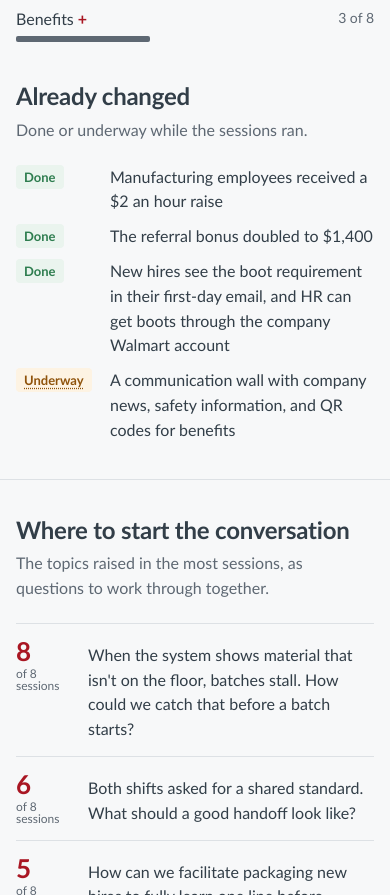
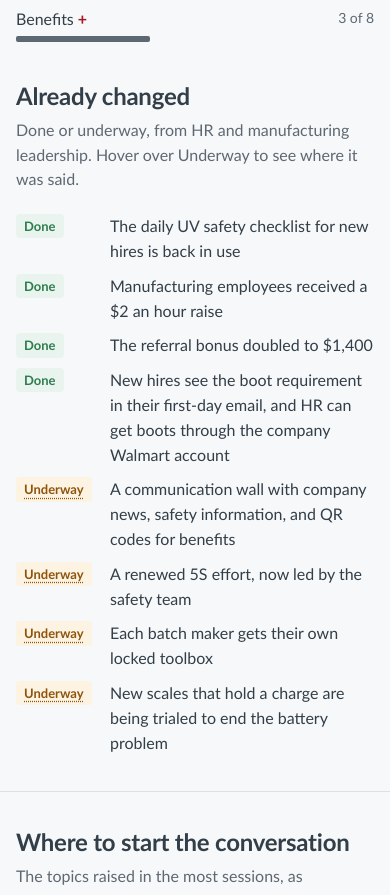
Before and after one commit to nazdar-learning/listening-sessions-2026, a plain HTML site: page index.html in a window 390 px wide. Shown: the part 1105-2000 px from the top of the page. Drawn offline with Linux system fonts and the light colour scheme.

Commit message:
v1.9: Show leadership's work underway, add a training decision, an overtime area, and heat; drop What happens next
Co-Authored-By: Claude Opus 5.5 <noreply@anthropic.com>

```diff
--- a/data.js
+++ b/data.js
@@ -4,8 +4,8 @@
 // Leader version is discussion-first: no effort, owners, types, or HR solution lists (Cindy, Oct 15).
 // HR's drafts of those are kept in OneDrive, Listening Session Recaps.
 window.LISTENING_DATA = {
- "VERSION": "1.8",
- "UPDATED": "October 16, 2026",
+ "VERSION": "1.9",
+ "UPDATED": "November 23, 2026",
  "SESSIONS": [
   {
    "k": "a",
@@ -89,7 +89,8 @@ window.LISTENING_DATA = {
   "Safety",
   "Equipment and workflow",
   "Support from leads",
-  "Hiring, pay, and policy"
+  "Hiring, pay, and policy",
+  "Overtime and workload"
  ],
  "ITEMS": [
   {
@@ -502,7 +503,7 @@ window.LISTENING_DATA = {
    "st": "Not started"
   },
   {
-   "a": 7,
+   "a": 9,
    "t": "Let trained volunteers help other areas, including half days on overtime",
    "s": "abch",
    "st": "Not started"
@@ -514,7 +515,7 @@ window.LISTENING_DATA = {
    "st": "Not started"
   },
   {
-   "a": 7,
+   "a": 9,
    "t": "Overtime focused on orders that need to ship",
    "s": "f",
    "st": "Not started"
@@ -616,7 +617,7 @@ window.LISTENING_DATA = {
    "st": "Not started"
   },
   {
-   "a": 8,
+   "a": 9,
    "t": "Temporary weekend crew to cut the backlog",
    "s": "h",
    "st": "Not started"
@@ -660,6 +661,11 @@ window.LISTENING_DATA = {
    7
   ],
   [
+   "Overtime and workload",
+   7,
+   9
+  ],
+  [
    "Closing the loop on concerns",
    6,
    4
@@ -697,12 +703,16 @@ window.LISTENING_DATA = {
   ]
  ],
  "DONE": [
+  "The daily UV safety checklist for new hires is back in use",
   "Manufacturing employees received a $2 an hour raise",
   "The referral bonus doubled to $1,400",
   "New hires see the boot requirement in their first-day email, and HR can get boots through the company Walmart account"
  ],
  "UNDERWAY": [
-  "A communication wall with company news, safety information, and QR codes for benefits"
+  "A communication wall with company news, safety information, and QR codes for benefits",
+  "A renewed 5S effort, now led by the safety team",
+  "Each batch maker gets their own locked toolbox",
+  "New scales that hold a charge are being trialed to end the battery problem"
  ],
  "DECISIONS": [
   [
@@ -713,10 +723,13 @@ window.LISTENING_DATA = {
    ]
   ],
   [
-   "What should the trainer role look like, and how should it be supported?",
+   "Training came up in every session. What should it look like, from who trains to how we know someone is ready?",
    [
+    "Train-the-trainer program",
     "Dedicated trainer in each area",
     "Trainers have at least a year",
+    "At least 30 days of training",
+    "A hands-on final check",
     "Clarify the trainer's role when"
    ]
   ],
@@ -793,8 +806,9 @@ window.LISTENING_DATA = {
   "2": "Both shifts want a clear, shared picture of what a finished handoff looks like.",
   "3": "Employees want one clear picture of what comes first each shift.",
   "4": "Employees want to hear back on what happens after they raise something.",
-  "5": "A few safety questions to look at together: working alone at night, lockout before repairs, the small batch rack lift, and summer heat with chemicals.",
+  "5": "Summer heat with chemicals came up in every session as a reason new hires leave. Other questions to look at: working alone at night, lockout before repairs, and the small batch rack lift.",
   "6": "Tubs, scale and scanner batteries, aging lines, and labelers came up most as the things that slow work down.",
+  "9": "Mandatory overtime has run most of the year. Employees want it spent on orders that need to ship, and the chance to help where the work is.",
   "7": "Employees value leads who know the work and jump in when the team is short, and want more of that."
  },
  "KEEP_SAY": {
@@ -833,6 +847,10 @@ window.LISTENING_DATA = {
    8
   ],
   [
+   "Heat came up in every session as a reason new hires leave. What would make a first summer on the floor easier?",
+   8
+  ],
+  [
    "Both shifts asked for a shared standard. What should a good handoff look like?",
    6
   ],
@@ -850,6 +868,18 @@ window.LISTENING_DATA = {
   ]
  ],
  "PROOF": {
+  "A renewed 5S effort, now led by the safety team": {
+   "q": "Now it's coming back up... I think this one's gonna stick for a while.",
+   "who": "Woody, manufacturing, in the October 20 recap meeting"
+  },
+  "Each batch maker gets their own locked toolbox": {
+   "q": "We have been working on the tool situation to give every person their own toolbox.",
+   "who": "Woody, manufacturing, in the October 20 recap meeting"
+  },
+  "New scales that hold a charge are being trialed to end the battery problem": {
+   "q": "They seem to hold charges, and I told them if it does, let's start cycling out those scales.",
+   "who": "Woody, manufacturing, in the October 20 recap meeting"
+  },
   "A communication wall with company news, safety information, and QR codes for benefits": {
    "q": "The communications wall should be up and done within about a month.",
    "who": "Cindy, HR, in the October 8 session"
--- a/index.html
+++ b/index.html
@@ -77,10 +77,6 @@ summary:hover .open-asks { text-decoration: underline; text-underline-offset: 3p
 .views p b { font-weight: 700; }
 
 /* Next */
-.steps { list-style: none; margin: 0; padding: 0; display: grid; grid-template-columns: repeat(3, minmax(0, 1fr)); gap: 24px; }
-.steps li { border-top: 3px solid var(--line-strong); padding-top: 12px; }
-.steps li:first-child { border-color: var(--red); }
-.steps b { display: block; margin-bottom: 4px; }
 .input { margin-top: 28px; display: flex; flex-wrap: wrap; align-items: center; gap: 12px 20px; background: var(--surface); border: 1px solid var(--line); border-radius: var(--r); padding: 18px 20px; }
 .input p { flex: 1 1 320px; }
 
@@ -89,7 +85,7 @@ summary:hover .open-asks { text-decoration: underline; text-underline-offset: 3p
   .why { clip-path: none; padding: 24px; }
 }
 @media (max-width: 760px) {
-  .pair, .areas, .views, .steps { grid-template-columns: minmax(0, 1fr); }
+  .pair, .areas, .views { grid-template-columns: minmax(0, 1fr); }
   .quick li { grid-template-columns: 56px minmax(0, 1fr); }
   .hero { padding: 32px 0 28px; }
   .why b { font-size: 52px; }
@@ -136,7 +132,7 @@ summary:hover .open-asks { text-decoration: underline; text-underline-offset: 3p
       <div>
         <div class="head">
           <h2>Already changed</h2>
-          <p class="lede">Done or underway while the sessions ran.</p>
+          <p class="lede">Done or underway, from HR and manufacturing leadership. Hover over Underway to see where it was said.</p>
         </div>
         <ul class="changes" id="changes"></ul>
       </div>
@@ -156,7 +152,7 @@ summary:hover .open-asks { text-decoration: underline; text-underline-offset: 3p
   <section class="block">
     <div class="wrap">
       <div class="head">
-        <h2>Eight areas we heard about</h2>
+        <h2>Nine areas we heard about</h2>
         <p class="lede">Ranked by how many of the 8 sessions raised each one.</p>
       </div>
       <ul class="areas" id="areas"></ul>
@@ -185,10 +181,8 @@ summary:hover .open-asks { text-decoration: underline; text-underline-offset: 3p
 
   <section class="block">
     <div class="wrap">
-      <div class="head"><h2>What happens next</h2></div>
-      <ol class="steps" id="steps"></ol>
       <div class="input">
-        <p><b>Every ask in one place.</b> Everything employees asked for, and how many sessions raised it, to look through before Tuesday.</p>
+        <p><b>Every ask in one place.</b> Everything employees asked for, and how many sessions raised it, in their own words.</p>
         <a class="btn primary n-asks" href="asks.html">Review all asks</a>
       </div>
     </div>
@@ -261,12 +255,10 @@ summary:hover .open-asks { text-decoration: underline; text-underline-offset: 3p
     return "<div><h3>" + esc(s.t) + "</h3><p><b>" + esc(s.la) + ":</b> " + esc(s.a) + "</p><p><b>" + esc(s.lb) + ":</b> " + esc(s.b) + "</p></div>";
   }).join("");
 
-  // Ask count comes from the data, so links stay right when asks change.
-  document.querySelectorAll(".n-asks").forEach(function (a) { a.textContent = a.textContent.replace("all asks", "all " + D.ITEMS.length + " asks").replace("All asks", "All " + D.ITEMS.length + " asks"); });
 
   $("ver").textContent = "Draft, version " + D.VERSION + ", updated " + D.UPDATED;
 
-  $("steps").innerHTML = D.STEPS.map(function (s) { return "<li><b>" + esc(s.when) + "</b>" + esc(s.what) + "</li>"; }).join("");
+
 })();
 </script>
 </body>
```
